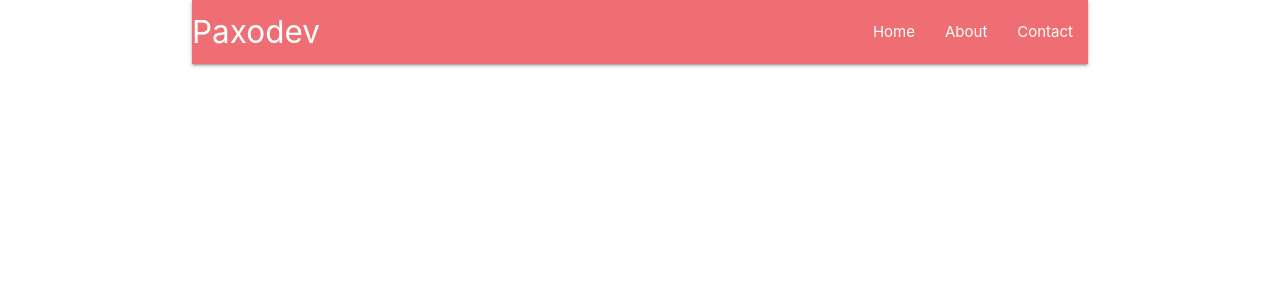
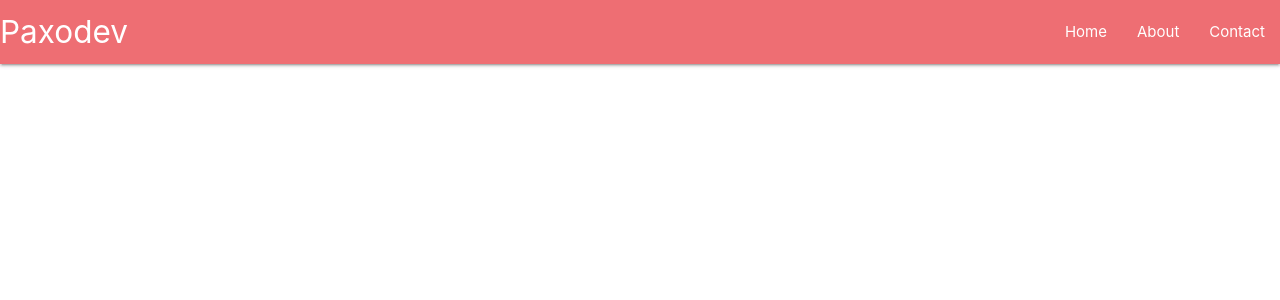
Before and after one commit to paxodev-in/homesite, a React (Create React App) app: page / in a window 1280 px wide. Shown: the top 300 px of the page. Built offline with nearby package versions, Linux system fonts and the light colour scheme.

Commit message:
Remove container from Header

```diff
--- a/src/components/Header/Header.jsx
+++ b/src/components/Header/Header.jsx
@@ -3,7 +3,7 @@ import React from "react";
 function Header() {
     return(
         <header>
-            <nav className="container">
+            <nav>
                 <div className="nav-wrapper">
                     <a href="#" className="brand-logo">Paxodev</a>
                     <a href="#" data-target="mobile-demo" className="sidenav-trigger"><i className="material-icons">menu</i></a>
```
